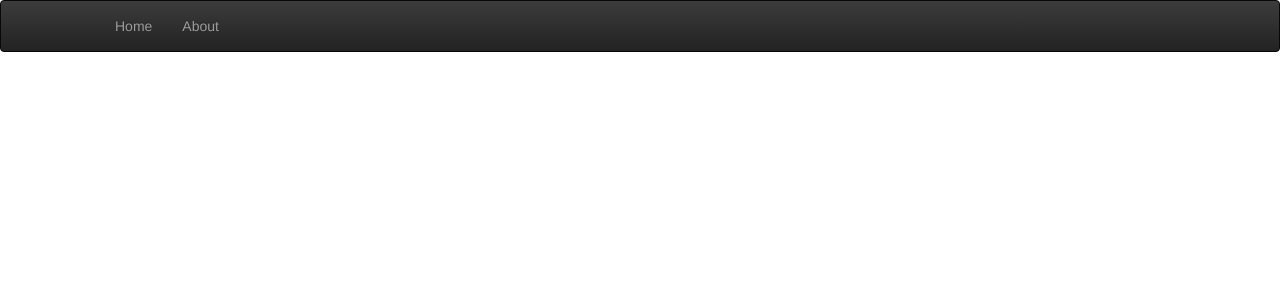
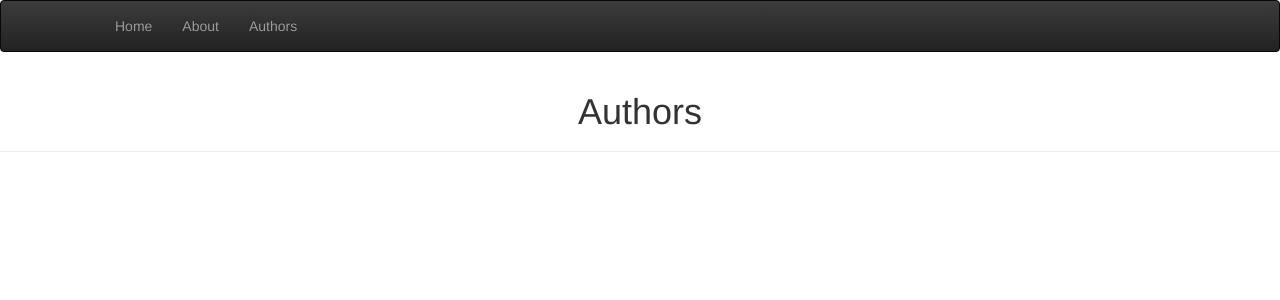
Before and after one commit to architMahto/react-flux-ps-course, a React (Create React App) app: page /authors in a window 1280 px wide. Shown: the top 300 px of the page. Built offline with nearby package versions, Linux system fonts and the light colour scheme.

Commit message:
Created Authors component

```diff
--- a/src/App/App.js
+++ b/src/App/App.js
@@ -4,6 +4,7 @@ import { Route } from 'react-router-dom';
 import Header from '../Components/Header';
 
 import About from '../Pages/About';
+import Authors from '../Pages/Authors';
 import Home from '../Pages/Home';
 
 import './App.css';
@@ -15,6 +16,7 @@ class App extends Component {
 				<Header />
 				<Route path="/" exact component={Home} />
 				<Route path="/about" component={About} />
+				<Route path="/authors" component={Authors} />
 			</div>
 		);
 	}
--- a/src/Components/Header.js
+++ b/src/Components/Header.js
@@ -14,7 +14,8 @@ class Header extends Component {
 					<Navbar.Collapse>
 						<Nav>
 							<NavItem eventKey={1} href="/">Home</NavItem>
-							<NavItem eventKey={1} href="/about">About</NavItem>
+							<NavItem eventKey={2} href="/about">About</NavItem>
+							<NavItem eventKey={3} href="/authors">Authors</NavItem>
 						</Nav>
 					</Navbar.Collapse>
 				</Grid>
--- /dev/null
+++ b/src/Pages/Authors.js
@@ -0,0 +1,18 @@
+import React, { Component } from 'react';
+import { PageHeader } from 'react-bootstrap';
+
+import AuthorApi from '../Api/AuthorApi';
+
+class Authors extends Component {
+	render() {
+		return (
+			<div className="Authors-Page">
+				<PageHeader>
+					<h1>Authors</h1>
+				</PageHeader>
+			</div>
+		);
+	}
+}
+
+export default Authors;
--- /dev/null
+++ b/src/Pages/Authors.scss
@@ -0,0 +1,4 @@
+.Authors-Page {
+	margin: 0 auto;
+	max-width: 1024px;
+}
```
